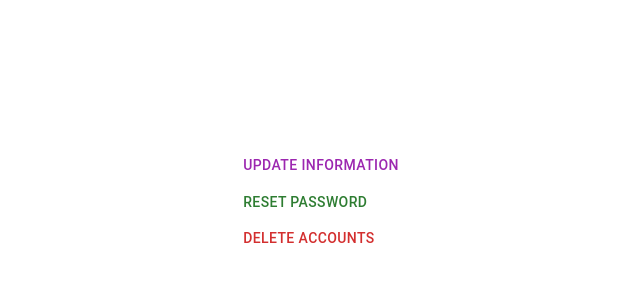
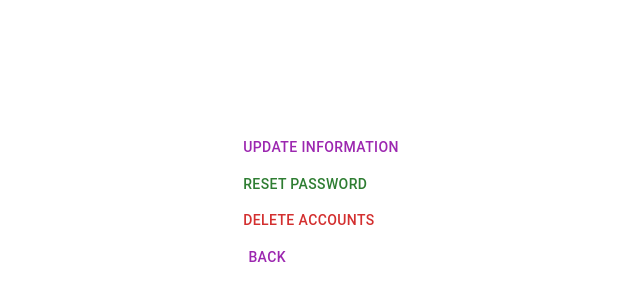
Before and after one commit to SunshinePeace/Socail-Media-Project, a Next.js app: page /Components/PersonalSetting in a window 1280 px wide. Shown: the part 198-498 px from the top of the page, without its empty margins (319-959 px from the left). Built offline with nearby package versions, Linux system fonts and the light colour scheme; no server answers.

Commit message:
Back Btn in setting

```diff
--- a/pages/Components/PersonalSetting.tsx
+++ b/pages/Components/PersonalSetting.tsx
@@ -28,8 +28,17 @@ const PersonalSetting: React.FC = function () {
                                     Delete Accounts
                                 </Button>
                             </div>
+                            <Button
+                                className={styles.word}
+                                color="secondary"
+                                href=".."
+                            >
+                                Back
+                            </Button>
                         </div>
                     </div>
+
+
                 </div>
             </div>
         </body>
```
